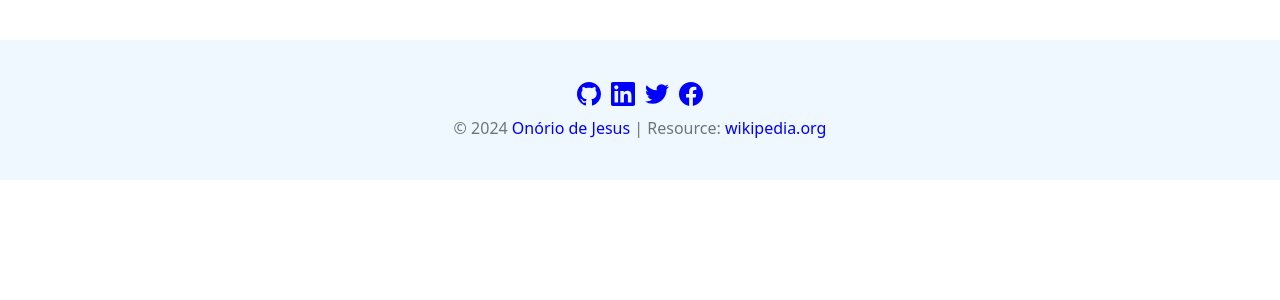
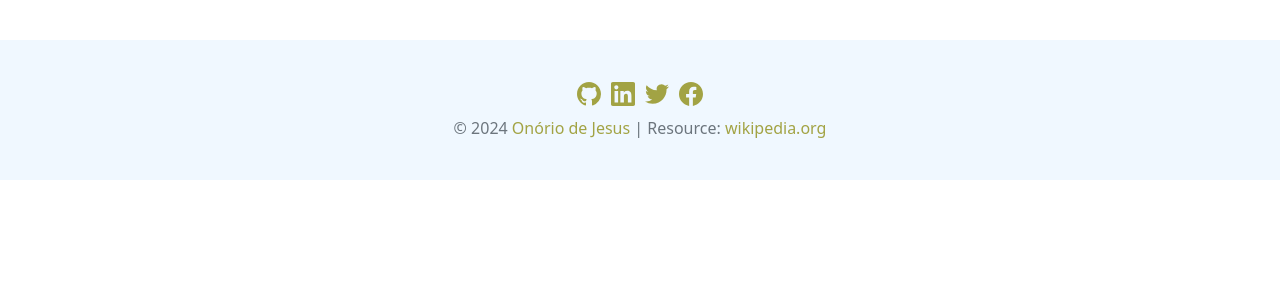
Before and after one commit to marobo/obulo, a Django app: template templates/base_site.html in a window 1280 px wide. Shown: the part 56-356 px from the top of the page. Run offline with Django 4.2, Linux system fonts and the light colour scheme; tables that the repository leaves empty hold one stand-in row (values such as "Sample post"); the template is opened without the code that fills it: values that come from a table or form of the project are taken from there, most other values are stand-ins (such as "Sample title", 1, 10 or a date in 2020).

Commit message:
update link style color or anchor tag

```diff
--- a/static/css/style.css
+++ b/static/css/style.css
@@ -1,5 +1,11 @@
 a, a:not([href]):not([class]) {
-    color: blue;
+    color: #959525db;
+    text-decoration: none;
+    cursor: pointer;
+}
+
+a:hover {
+    color: #7a7a1e;
     text-decoration: none;
     cursor: pointer;
 }
```
